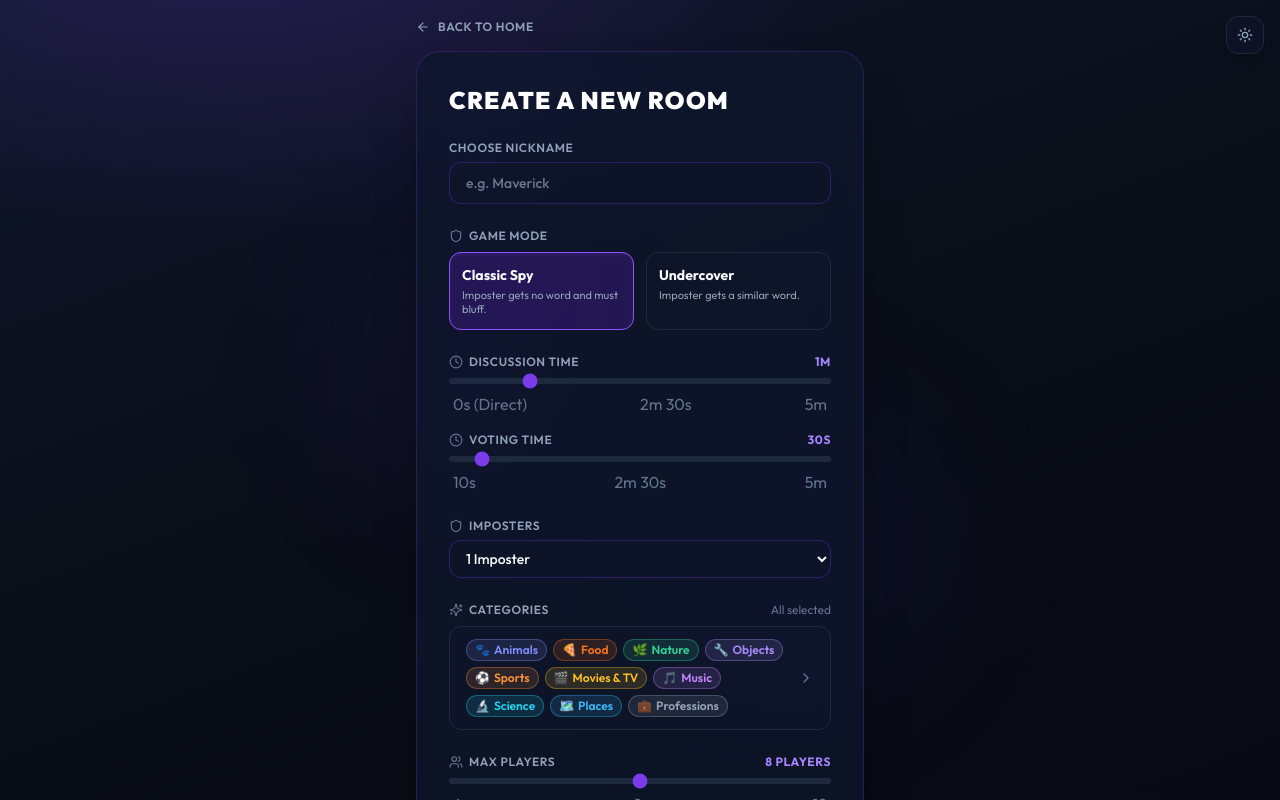
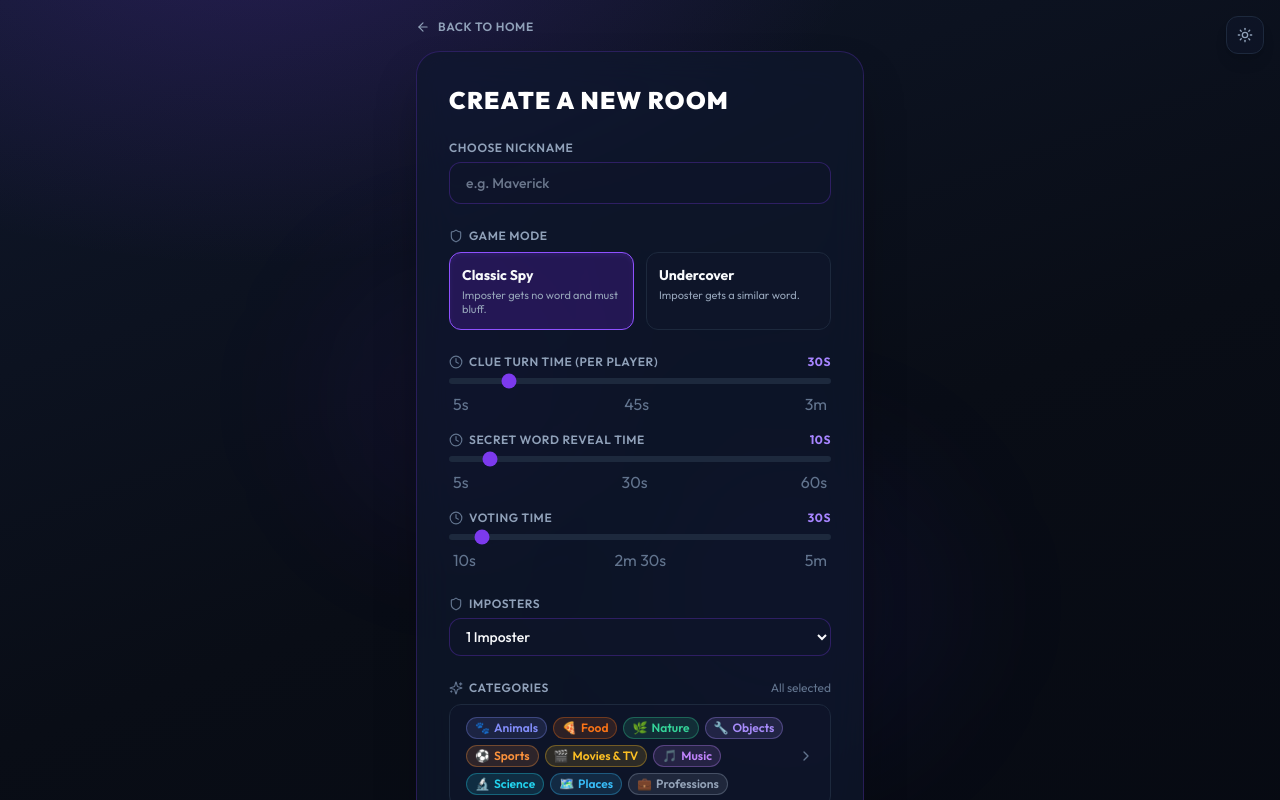
Before and after one commit to kandreashish/WordImposterGame, a React (Vite) app in the folder client/: page /wordgame/create in a window 1280 px wide. Shown: the top 800 px of the page. Built offline with nearby package versions, Linux system fonts and the light colour scheme; no server answers.

Commit message:
feat: add secret word reveal time and clue turn time configurations

```diff
--- a/client/src/components/Game/DiscussionPanel.tsx
+++ b/client/src/components/Game/DiscussionPanel.tsx
@@ -50,7 +50,7 @@ export const DiscussionPanel: React.FC = () => {
             </h2>
           </div>
         </div>
-        <Timer value={room.timer} total={30} />
+        <Timer value={room.timer} total={room.settings.discussionTime || 30} />
       </div>
 
       {/* Turn Indicator / Clue Input Box */}
--- a/client/src/components/Game/EditSettingsModal.tsx
+++ b/client/src/components/Game/EditSettingsModal.tsx
@@ -23,7 +23,8 @@ export const EditSettingsModal: React.FC<EditSettingsModalProps> = ({ onClose })
 
   const currentSettings: RoomSettings = room?.settings || {
     gameMode: 'classic',
-    discussionTime: 60,
+    discussionTime: 30,
+    revealTime: 10,
     votingTime: 30,
     maxPlayers: 8,
     imposterCount: 1,
@@ -31,8 +32,9 @@ export const EditSettingsModal: React.FC<EditSettingsModalProps> = ({ onClose })
   };
 
   const [gameMode, setGameMode] = useState<GameMode>(currentSettings.gameMode);
-  const [discussionTime, setDiscussionTime] = useState<number>(currentSettings.discussionTime);
-  const [votingTime, setVotingTime] = useState<number>(currentSettings.votingTime);
+  const [discussionTime, setDiscussionTime] = useState<number>(currentSettings.discussionTime || 30);
+  const [revealTime, setRevealTime] = useState<number>(currentSettings.revealTime || 10);
+  const [votingTime, setVotingTime] = useState<number>(currentSettings.votingTime || 30);
   const [maxPlayers, setMaxPlayers] = useState<number>(currentSettings.maxPlayers || 8);
   const [imposterCount, setImposterCount] = useState<number>(currentSettings.imposterCount || 1);
   const [categories, setCategories] = useState<string[]>(
@@ -57,6 +59,7 @@ export const EditSettingsModal: React.FC<EditSettingsModalProps> = ({ onClose })
     updateSettings({
       gameMode,
       discussionTime,
+      revealTime,
       votingTime,
       maxPlayers,
       imposterCount,
@@ -130,23 +133,42 @@ export const EditSettingsModal: React.FC<EditSettingsModalProps> = ({ onClose })
             </div>
           </div>
 
-          {/* Discussion & Voting Time */}
+          {/* Discussion, Reveal & Voting Time */}
           <div className="flex flex-col gap-4">
             <div className="flex flex-col gap-2">
               <div className="flex justify-between items-center text-xs font-semibold text-slate-400 tracking-wider uppercase">
                 <span className="flex items-center gap-1.5">
                   <Clock size={14} className="text-slate-500" />
-                  Discussion Time
+                  Clue Turn Time (Per Player)
                 </span>
                 <span className="text-violet-400 font-bold">{formatSeconds(discussionTime)}</span>
               </div>
               <input
                 type="range"
-                min={0}
-                max={300}
+                min={5}
+                max={180}
                 step={5}
                 value={discussionTime}
                 onChange={(e) => setDiscussionTime(Number(e.target.value))}
+                className="w-full h-1.5 bg-slate-800 rounded-lg appearance-none cursor-pointer accent-violet-600"
+              />
+            </div>
+
+            <div className="flex flex-col gap-2">
+              <div className="flex justify-between items-center text-xs font-semibold text-slate-400 tracking-wider uppercase">
+                <span className="flex items-center gap-1.5">
+                  <Clock size={14} className="text-slate-500" />
+                  Secret Word Reveal Time
+                </span>
+                <span className="text-violet-400 font-bold">{formatSeconds(revealTime)}</span>
+              </div>
+              <input
+                type="range"
+                min={5}
+                max={60}
+                step={5}
+                value={revealTime}
+                onChange={(e) => setRevealTime(Number(e.target.value))}
                 className="w-full h-1.5 bg-slate-800 rounded-lg appearance-none cursor-pointer accent-violet-600"
               />
             </div>
--- a/client/src/components/Game/RevealPanel.tsx
+++ b/client/src/components/Game/RevealPanel.tsx
@@ -29,7 +29,7 @@ export const RevealPanel: React.FC = () => {
             Reveal Secret Word
           </h2>
         </div>
-        <Timer value={room.timer} total={10} />
+        <Timer value={room.timer} total={room.settings.revealTime || 10} />
       </div>
 
       <div
--- a/client/src/pages/CreateRoom.tsx
+++ b/client/src/pages/CreateRoom.tsx
@@ -40,7 +40,11 @@ export const CreateRoom: React.FC = () => {
   });
   const [discussionTime, setDiscussionTime] = useState<number>(() => {
     const saved = localStorage.getItem('wi_settings_discussion');
-    return saved !== null ? Number(saved) : 60;
+    return saved !== null ? Number(saved) : 30;
+  });
+  const [revealTime, setRevealTime] = useState<number>(() => {
+    const saved = localStorage.getItem('wi_settings_reveal');
+    return saved !== null ? Number(saved) : 10;
   });
   const [votingTime, setVotingTime] = useState<number>(() => {
     const saved = localStorage.getItem('wi_settings_voting');
@@ -84,6 +88,11 @@ export const CreateRoom: React.FC = () => {
     localStorage.setItem('wi_settings_discussion', String(val));
     trackEvent('change_discussion_timer_setting', { screen: 'CreateRoom', seconds: val });
   };
+  const handleRevealTime = (val: number) => {
+    setRevealTime(val);
+    localStorage.setItem('wi_settings_reveal', String(val));
+    trackEvent('change_reveal_timer_setting', { screen: 'CreateRoom', seconds: val });
+  };
   const handleVotingTime = (val: number) => {
     setVotingTime(val);
     localStorage.setItem('wi_settings_voting', String(val));
@@ -121,6 +130,7 @@ export const CreateRoom: React.FC = () => {
     createRoom(nickname.trim(), {
       gameMode,
       discussionTime,
+      revealTime,
       votingTime,
       maxPlayers,
       imposterCount,
@@ -207,20 +217,20 @@ export const CreateRoom: React.FC = () => {
               </div>
             </div>
 
-            {/* Discussion & Voting Sliders */}
+            {/* Discussion, Reveal & Voting Sliders */}
             <div className="flex flex-col gap-4">
               <div className="flex flex-col gap-2">
                 <div className="flex justify-between items-center text-xs font-semibold text-slate-400 tracking-wider uppercase">
                   <span className="flex items-center gap-1.5">
                     <Clock size={14} className="text-slate-500" />
-                    Discussion Time
+                    Clue Turn Time (Per Player)
                   </span>
                   <span className="text-violet-400 font-bold">{formatSeconds(discussionTime)}</span>
                 </div>
                 <input
                   type="range"
-                  min={0}
-                  max={300}
+                  min={5}
+                  max={180}
                   step={5}
                   value={discussionTime}
                   onChange={(e) => handleDiscussionTime(Number(e.target.value))}
@@ -228,9 +238,34 @@ export const CreateRoom: React.FC = () => {
                   className="w-full h-1.5 bg-slate-800 rounded-lg appearance-none cursor-pointer accent-violet-600"
                 />
                 <div className="flex justify-between text-4xs text-slate-500 px-1">
-                  <span>0s (Direct)</span>
-                  <span>2m 30s</span>
-                  <span>5m</span>
+                  <span>5s</span>
+                  <span>45s</span>
+                  <span>3m</span>
+                </div>
+              </div>
+
+              <div className="flex flex-col gap-2">
+                <div className="flex justify-between items-center text-xs font-semibold text-slate-400 tracking-wider uppercase">
+                  <span className="flex items-center gap-1.5">
+                    <Clock size={14} className="text-slate-500" />
+                    Secret Word Reveal Time
+                  </span>
+                  <span className="text-violet-400 font-bold">{formatSeconds(revealTime)}</span>
+                </div>
+                <input
+                  type="range"
+                  min={5}
+                  max={60}
+                  step={5}
+                  value={revealTime}
+                  onChange={(e) => handleRevealTime(Number(e.target.value))}
+                  onPointerDown={blurActiveInput}
+                  className="w-full h-1.5 bg-slate-800 rounded-lg appearance-none cursor-pointer accent-violet-600"
+                />
+                <div className="flex justify-between text-4xs text-slate-500 px-1">
+                  <span>5s</span>
+                  <span>30s</span>
+                  <span>60s</span>
                 </div>
               </div>
 
```
Also changed, not shown: 2 other files (tests, documents, lock files or other folders).
